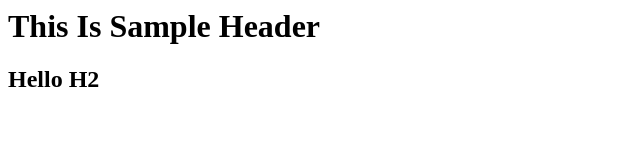
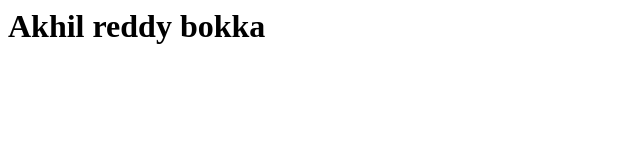
Before and after one commit to akhilreddyb82/ottapp, a plain HTML site: page index.html in a window 1280 px wide. Shown: the whole page, without its empty margins (0-640 px from the left). Drawn offline with Linux system fonts and the light colour scheme.

Commit message:
added 24/05/2022 folder

```diff
--- a/index.html
+++ b/index.html
@@ -1,2 +1,13 @@
-<h1>This Is Sample Header</h1>
-<h2>Hello H2</h2>
+<html>
+    <head>
+
+        <title>My First web Page</title>
+        <link rel="icon" type="image/png" href="images/favicon.png">
+    </head>
+
+     <body>
+
+        <h1>Akhil reddy bokka</h1>
+
+     </body>
+</html>
```
Also changed, not shown: 24May2022/24May2022/Notes.txt (added), images/favicon.png (added).
